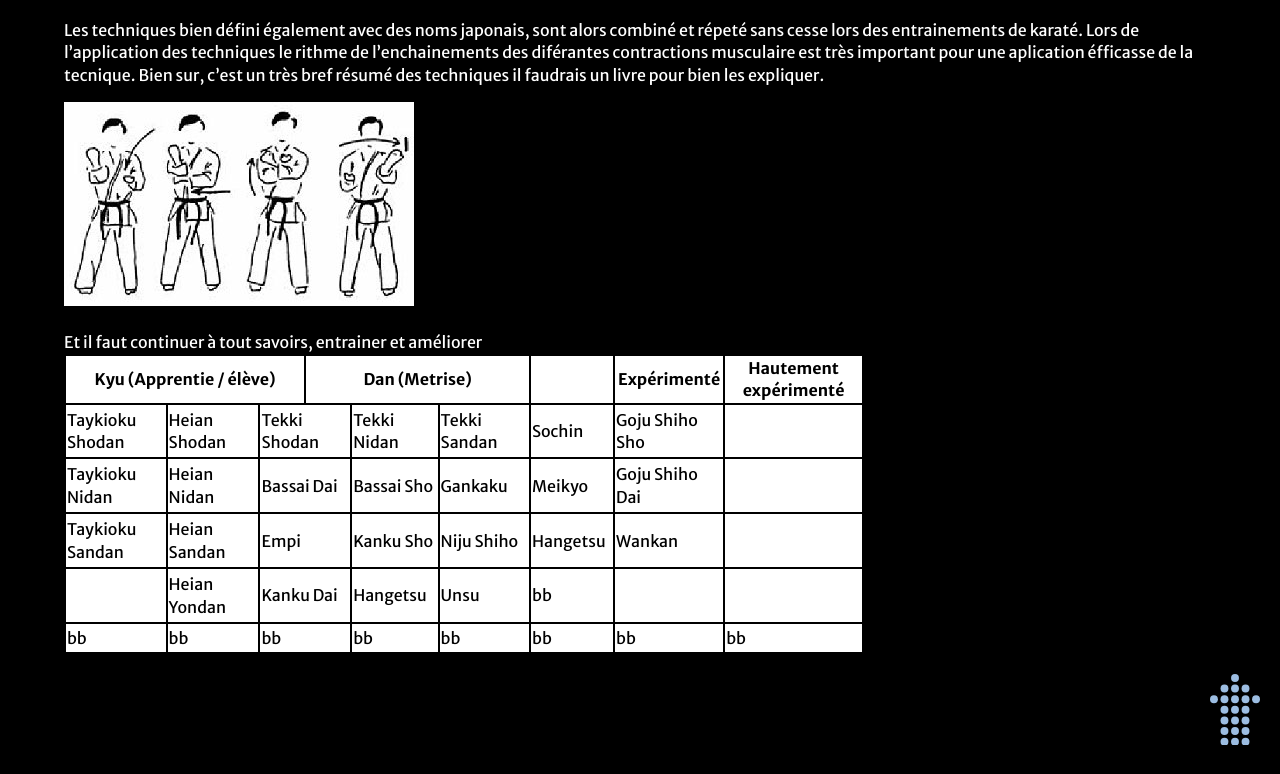
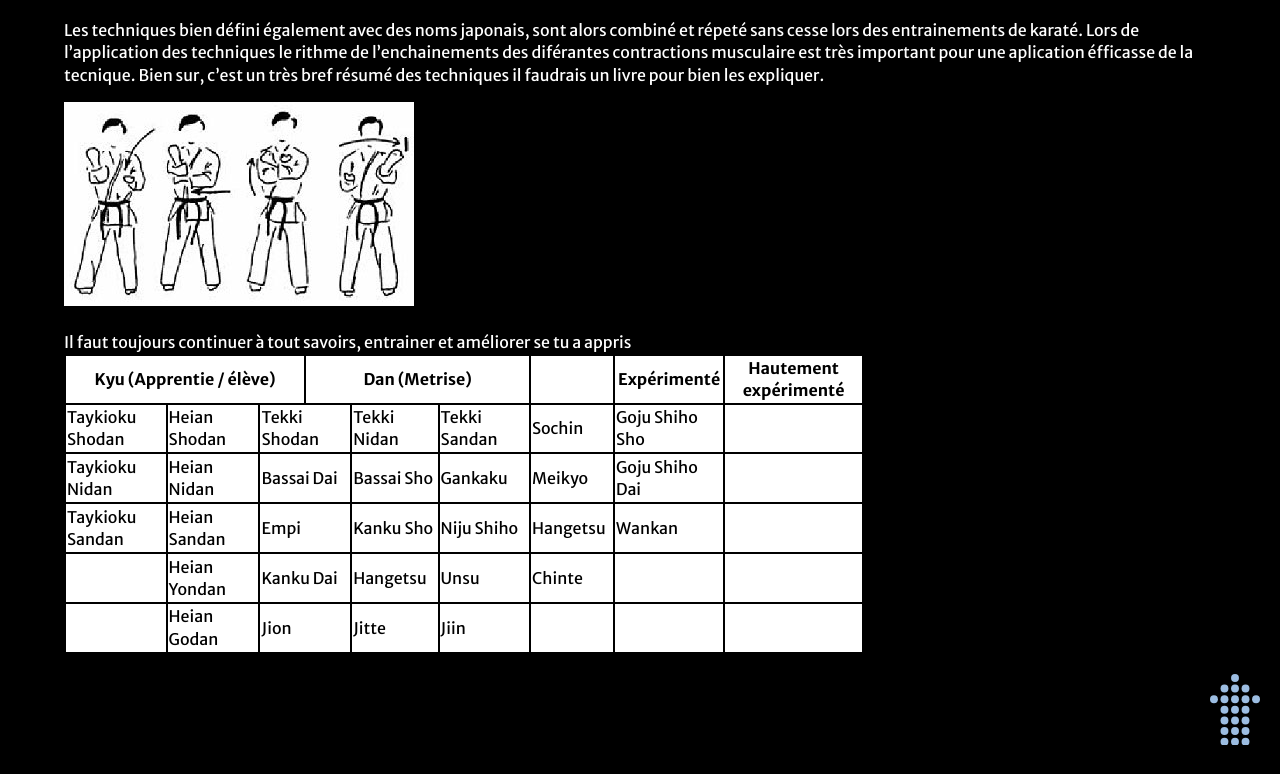
Before and after one commit to Simeon-B/2021-16-HTML_CSS-site-karate-SB, a plain HTML site: page techniques.html in a window 1280 px wide. Shown: the part 1387-2161 px from the top of the page. Drawn offline with Linux system fonts and the light colour scheme; a web font is replaced by a local one.

Commit message:
techniques.html: travailler le tableau pour les katas 2

```diff
--- a/techniques.html
+++ b/techniques.html
@@ -158,7 +158,7 @@
     </div>
 
     <div class="table-kata">
-        <span> Et il faut continuer à tout savoirs, entrainer et améliorer </span>
+        <span> Il faut toujours continuer à tout savoirs, entrainer et améliorer se tu a appris </span>
         <table>
             <thead>
             <tr>
@@ -212,21 +212,21 @@
                 <td colspan="2">Kanku Dai</td>
                 <td>Hangetsu</td>
                 <td>Unsu</td>
-                <td>bb</td>
+                <td>Chinte</td>
                 <td></td>
                 <td></td>
             </tr>
             </tbody>
             <tbody>
             <tr>
-                <td>bb</td>
-                <td>bb</td>
-                <td colspan="2">bb</td>
-                <td>bb</td>
-                <td>bb</td>
-                <td>bb</td>
-                <td>bb</td>
-                <td>bb</td>
+                <td></td>
+                <td>Heian Godan</td>
+                <td colspan="2">Jion</td>
+                <td>Jitte</td>
+                <td>Jiin</td>
+                <td></td>
+                <td></td>
+                <td></td>
             </tr>
             </tbody>
         </table>
```
